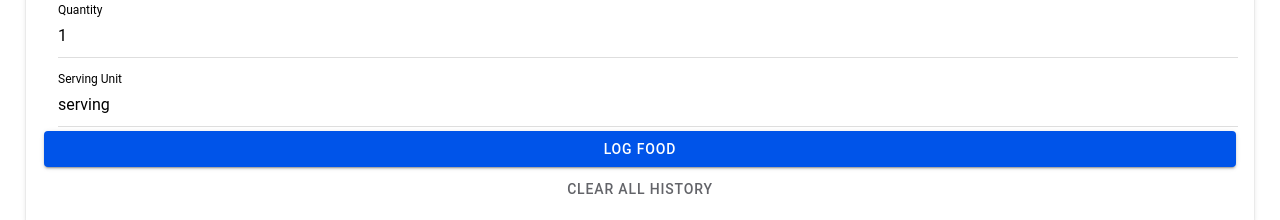
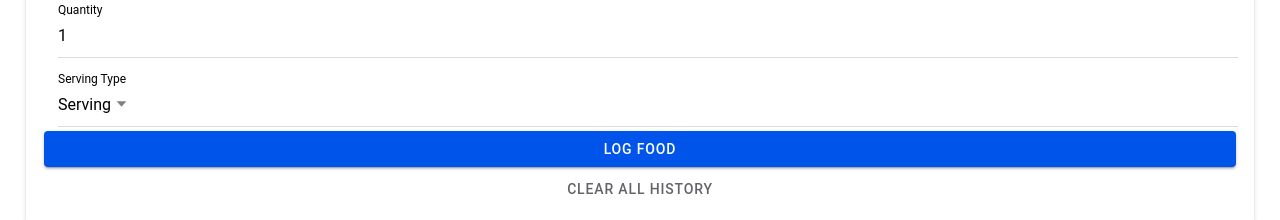
Before and after one commit to heroddaji/gencalories, a React (Vite) app: page / in a window 1280 px wide. Shown: the part 218-438 px from the top of the page. Built offline with nearby package versions, Linux system fonts and the light colour scheme.

Commit message:
Add serving type options with custom unit support

```diff
--- a/src/features/food-entry/domain/foodEntryFactory.ts
+++ b/src/features/food-entry/domain/foodEntryFactory.ts
@@ -1,4 +1,5 @@
 import type { FoodEntry, NutritionSnapshot } from "@/shared/types/core";
+import { normalizeServingUnit } from "@/features/food-entry/domain/servingUnits";
 import { normalizeFoodName } from "@/shared/utils/text";
 
 export interface CreateFoodEntryInput {
@@ -20,7 +21,7 @@ const createId = (): string => {
 
 export const createFoodEntry = (input: CreateFoodEntryInput): FoodEntry => {
   const foodName = input.foodName.trim();
-  const servingUnit = input.servingUnit.trim();
+  const servingUnit = normalizeServingUnit(input.servingUnit);
 
   if (!foodName) {
     throw new Error("Food name is required.");
--- /dev/null
+++ b/src/features/food-entry/domain/servingUnits.ts
@@ -0,0 +1,60 @@
+export const DEFAULT_SERVING_UNIT = "serving";
+export const CUSTOM_SERVING_UNIT = "custom";
+
+export const predefinedServingUnits = [
+  { value: "serving", label: "Serving" },
+  { value: "g", label: "Gram (g)" },
+  { value: "kg", label: "Kilogram (kg)" },
+  { value: "ml", label: "Milliliter (ml)" },
+  { value: "l", label: "Liter (l)" },
+  { value: "cup", label: "Cup" },
+  { value: "tbsp", label: "Tablespoon (tbsp)" },
+  { value: "tsp", label: "Teaspoon (tsp)" },
+  { value: "oz", label: "Ounce (oz)" },
+  { value: "piece", label: "Piece" },
+  { value: "slice", label: "Slice" },
+  { value: "bowl", label: "Bowl" },
+  { value: "plate", label: "Plate" },
+] as const;
+
+const servingUnitSynonyms: Record<string, string> = {
+  servings: "serving",
+  gram: "g",
+  grams: "g",
+  kilogram: "kg",
+  kilograms: "kg",
+  milliliter: "ml",
+  milliliters: "ml",
+  liter: "l",
+  liters: "l",
+  cups: "cup",
+  tablespoon: "tbsp",
+  tablespoons: "tbsp",
+  teaspoon: "tsp",
+  teaspoons: "tsp",
+  ounce: "oz",
+  ounces: "oz",
+  pieces: "piece",
+  slices: "slice",
+  bowls: "bowl",
+  plates: "plate",
+};
+
+const predefinedSet: ReadonlySet<string> = new Set<string>(predefinedServingUnits.map((unit) => unit.value));
+
+export const isPredefinedServingUnit = (unit: string): boolean => {
+  return predefinedSet.has(unit);
+};
+
+export const normalizeServingUnit = (input: string): string => {
+  const raw = input.trim().toLowerCase();
+  if (!raw) {
+    return "";
+  }
+
+  if (predefinedSet.has(raw)) {
+    return raw;
+  }
+
+  return servingUnitSynonyms[raw] ?? raw;
+};
--- a/src/features/food-entry/presentation/FoodEntryPage.tsx
+++ b/src/features/food-entry/presentation/FoodEntryPage.tsx
@@ -11,6 +11,8 @@ import {
   IonLabel,
   IonList,
   IonPage,
+  IonSelect,
+  IonSelectOption,
   IonTitle,
   IonToolbar,
 } from "@ionic/react";
@@ -26,6 +28,13 @@ import type {
   DailyConsumptionSummary,
   FoodEntry,
 } from "@/shared/types/core";
+import {
+  CUSTOM_SERVING_UNIT,
+  DEFAULT_SERVING_UNIT,
+  isPredefinedServingUnit,
+  normalizeServingUnit,
+  predefinedServingUnits,
+} from "@/features/food-entry/domain/servingUnits";
 import { toDateKey } from "@/shared/utils/date";
 
 interface FoodEntryPageProps {
@@ -53,7 +62,8 @@ export const FoodEntryPage = ({ container }: FoodEntryPageProps): JSX.Element =>
 
   const [foodName, setFoodName] = useState("");
   const [quantity, setQuantity] = useState("1");
-  const [servingUnit, setServingUnit] = useState("serving");
+  const [servingUnit, setServingUnit] = useState(DEFAULT_SERVING_UNIT);
+  const [customServingUnit, setCustomServingUnit] = useState("");
   const [dailyGoal, setDailyGoal] = useState("2000");
   const [suggestions, setSuggestions] = useState<SuggestionItemView[]>([]);
   const [entries, setEntries] = useState<FoodEntry[]>([]);
@@ -127,7 +137,14 @@ export const FoodEntryPage = ({ container }: FoodEntryPageProps): JSX.Element =>
       setQuantity(String(suggestion.quantity));
     }
     if (suggestion.unit) {
-      setServingUnit(suggestion.unit);
+      const normalized = normalizeServingUnit(suggestion.unit);
+      if (isPredefinedServingUnit(normalized)) {
+        setServingUnit(normalized);
+        setCustomServingUnit("");
+      } else {
+        setServingUnit(CUSTOM_SERVING_UNIT);
+        setCustomServingUnit(normalized);
+      }
     }
     setSuggestions([]);
   };
@@ -137,8 +154,9 @@ export const FoodEntryPage = ({ container }: FoodEntryPageProps): JSX.Element =>
       return;
     }
 
+    const resolvedServingUnit = servingUnit === CUSTOM_SERVING_UNIT ? normalizeServingUnit(customServingUnit) : servingUnit;
     const parsedQuantity = parsePositiveNumber(quantity);
-    if (!foodName.trim() || !parsedQuantity || !servingUnit.trim()) {
+    if (!foodName.trim() || !parsedQuantity || !resolvedServingUnit) {
       setMessage("Please provide food name, quantity, and serving unit.");
       return;
     }
@@ -149,11 +167,13 @@ export const FoodEntryPage = ({ container }: FoodEntryPageProps): JSX.Element =>
         userId: container.userId,
         foodName,
         quantity: parsedQuantity,
-        servingUnit,
+        servingUnit: resolvedServingUnit,
       });
 
       setFoodName("");
       setQuantity("1");
+      setServingUnit(DEFAULT_SERVING_UNIT);
+      setCustomServingUnit("");
       setSuggestions([]);
       await refreshDashboard();
       setMessage(`Logged ${entry.foodName} (${entry.nutritionSnapshot.calories} kcal).`);
@@ -230,15 +250,33 @@ export const FoodEntryPage = ({ container }: FoodEntryPageProps): JSX.Element =>
             </IonItem>
 
             <IonItem>
-              <IonLabel position="stacked">Serving Unit</IonLabel>
-              <IonInput
+              <IonLabel position="stacked">Serving Type</IonLabel>
+              <IonSelect
                 value={servingUnit}
-                placeholder="serving"
-                onIonInput={(event) => {
-                  setServingUnit(event.detail.value ?? "");
+                onIonChange={(event) => {
+                  setServingUnit(event.detail.value ?? DEFAULT_SERVING_UNIT);
                 }}
-              />
+              >
+                {predefinedServingUnits.map((unit) => (
+                  <IonSelectOption key={unit.value} value={unit.value}>
+                    {unit.label}
+                  </IonSelectOption>
+                ))}
+                <IonSelectOption value={CUSTOM_SERVING_UNIT}>Custom</IonSelectOption>
+              </IonSelect>
             </IonItem>
+            {servingUnit === CUSTOM_SERVING_UNIT ? (
+              <IonItem>
+                <IonLabel position="stacked">Custom Serving Unit</IonLabel>
+                <IonInput
+                  value={customServingUnit}
+                  placeholder="e.g. scoop"
+                  onIonInput={(event) => {
+                    setCustomServingUnit(event.detail.value ?? "");
+                  }}
+                />
+              </IonItem>
+            ) : null}
 
             <IonButton expand="block" onClick={() => void handleLogFood()} disabled={isSaving}>
               {isSaving ? "Saving..." : "Log Food"}
--- a/src/shared/utils/text.ts
+++ b/src/shared/utils/text.ts
@@ -3,7 +3,8 @@ export const normalizeFoodName = (value: string): string => {
     .toLowerCase()
     .trim()
     .replace(/[^\p{L}\p{N}\s]/gu, " ")
-    .replace(/\s+/g, " ");
+    .replace(/\s+/g, " ")
+    .trim();
 };
 
 export const stringSimilarity = (a: string, b: string): number => {
```
Also changed, not shown: .agents/CHANGELOG_AGENT.md, .agents/HANDOFF.md, .agents/RUNS/2026-03-03-09-42-aedt.md (added), .agents/STATE.md, .agents/TEST_STATUS.md, 2 other files (tests, documents, lock files or other folders).
